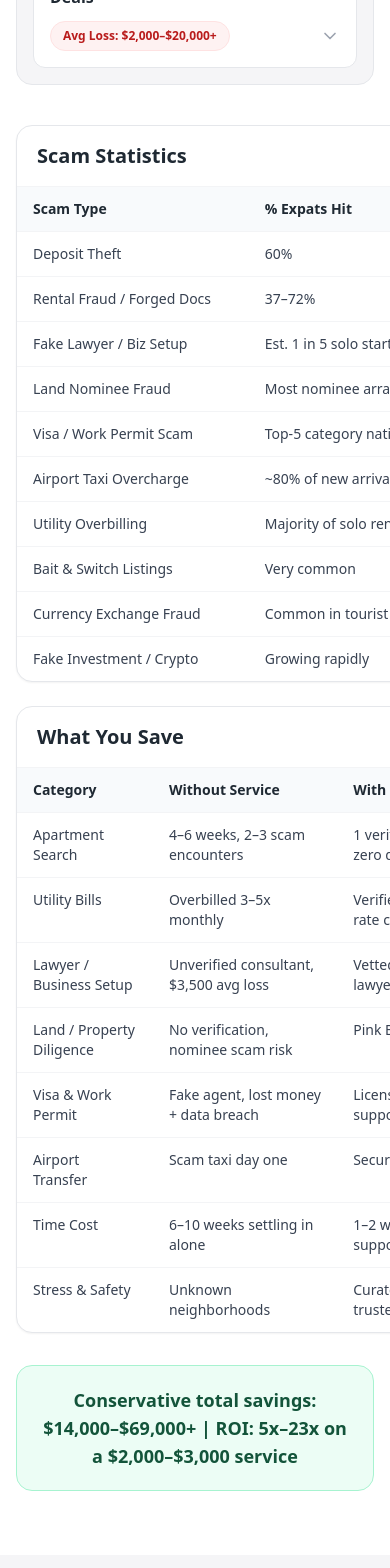
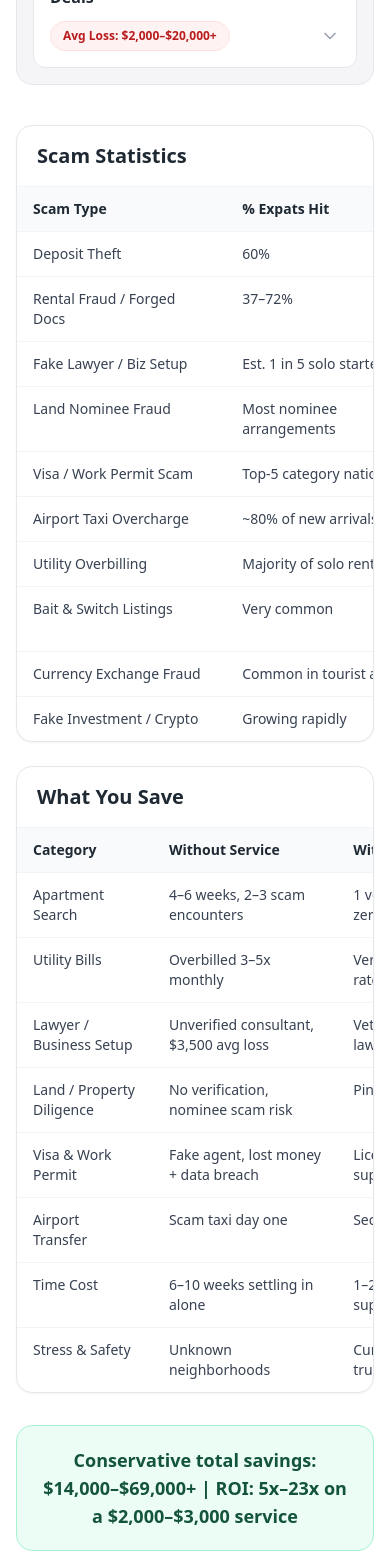
Before and after one commit to PromoAI07/netaneltoursvip, a React (Vite) app: page / in a window 390 px wide. Shown: the part 3320-4888 px from the top of the page. Built offline with nearby package versions, Linux system fonts and the light colour scheme.

Commit message:
Fix mobile horizontal scroll in relocation cost tables
Agent-Logs-Url: https://github.com/PromoAI07/netaneltoursvip/sessions/c61e2e96-3311-44c2-85c0-0d57a5a8e022

Co-authored-by: PromoAI07 <198759396+PromoAI07@users.noreply.github.com>

```diff
--- a/src/components/RelocationCostSection.tsx
+++ b/src/components/RelocationCostSection.tsx
@@ -564,11 +564,11 @@ export function RelocationCostSection() {
         </div>
 
         <div className="grid lg:grid-cols-2 gap-6">
-          <div className="rounded-2xl border border-gray-200 bg-white shadow-sm">
+          <div className="min-w-0 rounded-2xl border border-gray-200 bg-white shadow-sm">
             <div className="px-5 sm:px-6 py-4 border-b border-gray-100">
               <h3 className="text-xl sm:text-2xl font-bold text-[#1f2933]">Scam Statistics</h3>
             </div>
-            <div className="overflow-x-auto">
+            <div className="w-full overflow-x-auto [-webkit-overflow-scrolling:touch]">
               <table className="w-full text-sm min-w-[560px]">
                 <thead className="bg-[#f8fafc] text-[#1f2933]">
                   <tr>
@@ -590,11 +590,11 @@ export function RelocationCostSection() {
             </div>
           </div>
 
-          <div className="rounded-2xl border border-gray-200 bg-white shadow-sm">
+          <div className="min-w-0 rounded-2xl border border-gray-200 bg-white shadow-sm">
             <div className="px-5 sm:px-6 py-4 border-b border-gray-100">
               <h3 className="text-xl sm:text-2xl font-bold text-[#1f2933]">What You Save</h3>
             </div>
-            <div className="overflow-x-auto">
+            <div className="w-full overflow-x-auto [-webkit-overflow-scrolling:touch]">
               <table className="w-full text-sm min-w-[620px]">
                 <thead className="bg-[#f8fafc] text-[#1f2933]">
                   <tr>
```
